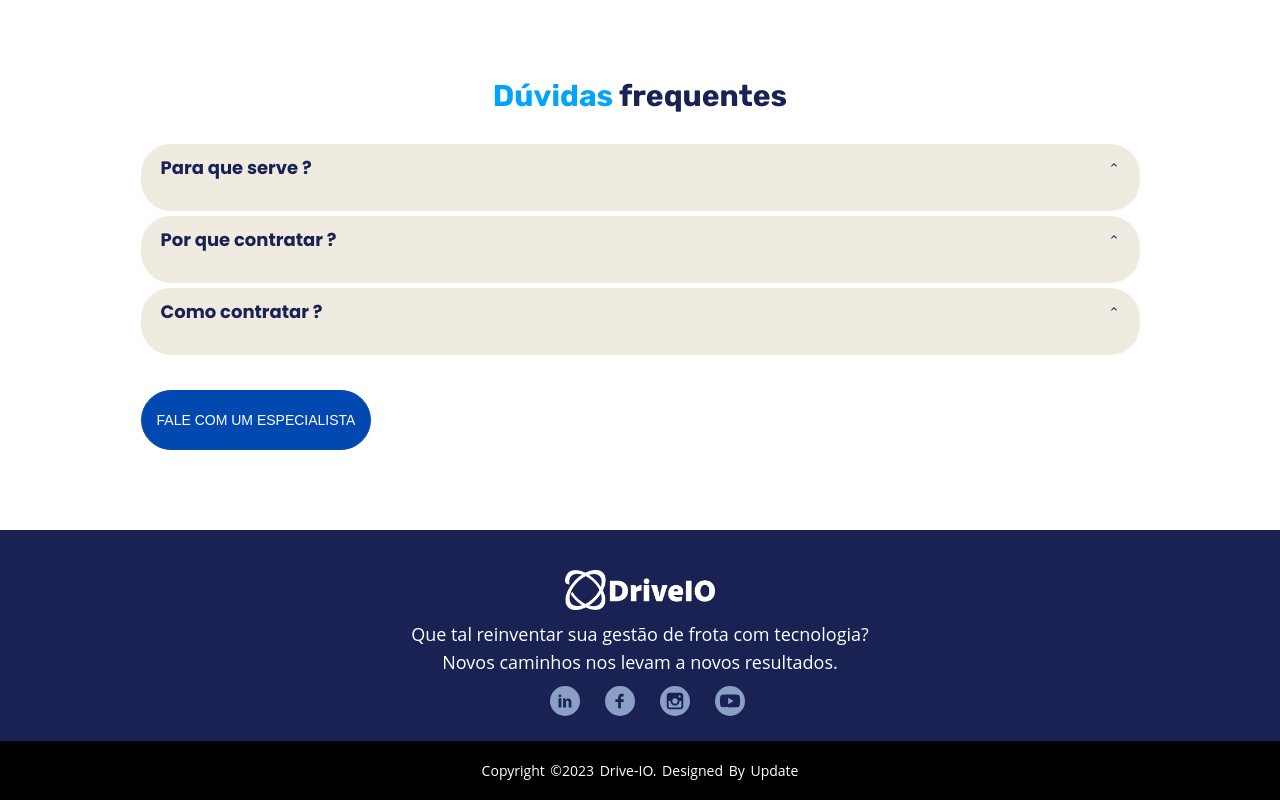
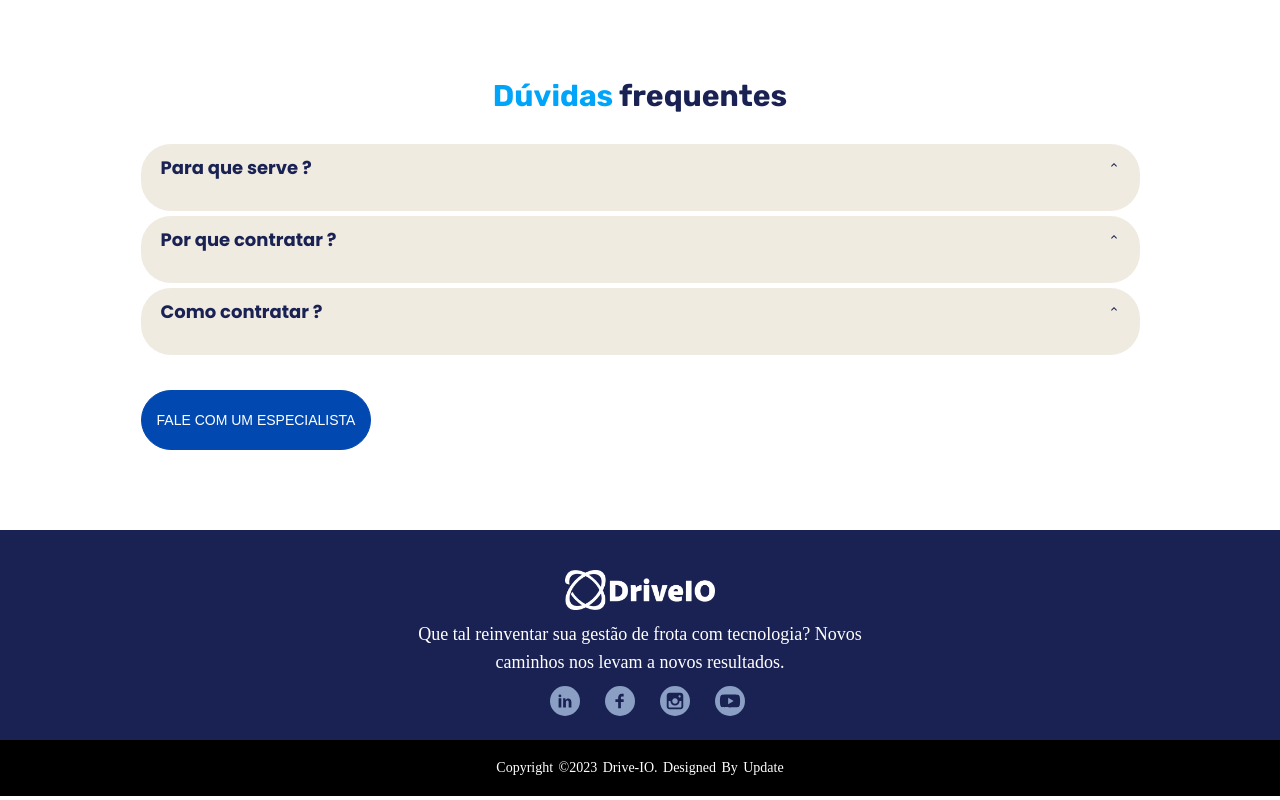
Before and after one commit to Gui027/drive-io, a React (Vite) app: page / in a window 1280 px wide. Shown: the part 3564-4364 px from the top of the page. Built offline with nearby package versions, Linux system fonts and the light colour scheme; a web font is replaced by a local one.

Commit message:
fonte footer

```diff
--- a/src/components/Footer/styles.ts
+++ b/src/components/Footer/styles.ts
@@ -11,7 +11,7 @@ export const Container = styled.div`
   background-color: #1A2254;
   height: auto;
   width: 100vw;
-  font-family: "Open Sans";
+  font-family: "Ubuntu";
   padding-top: 40px;
   color: #fff;
 
```
